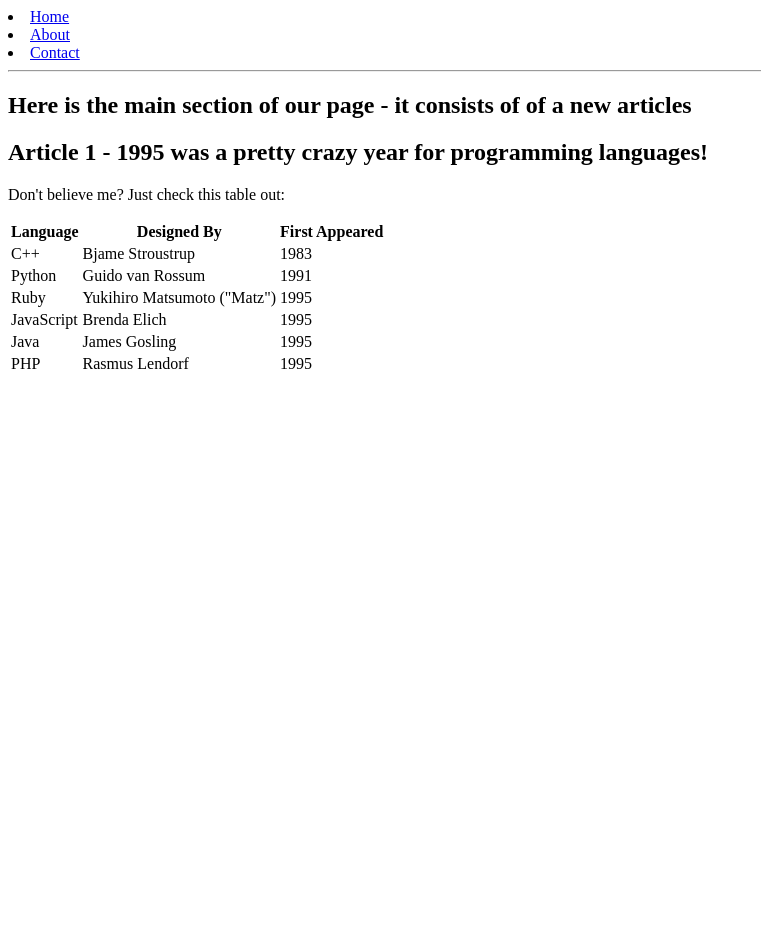
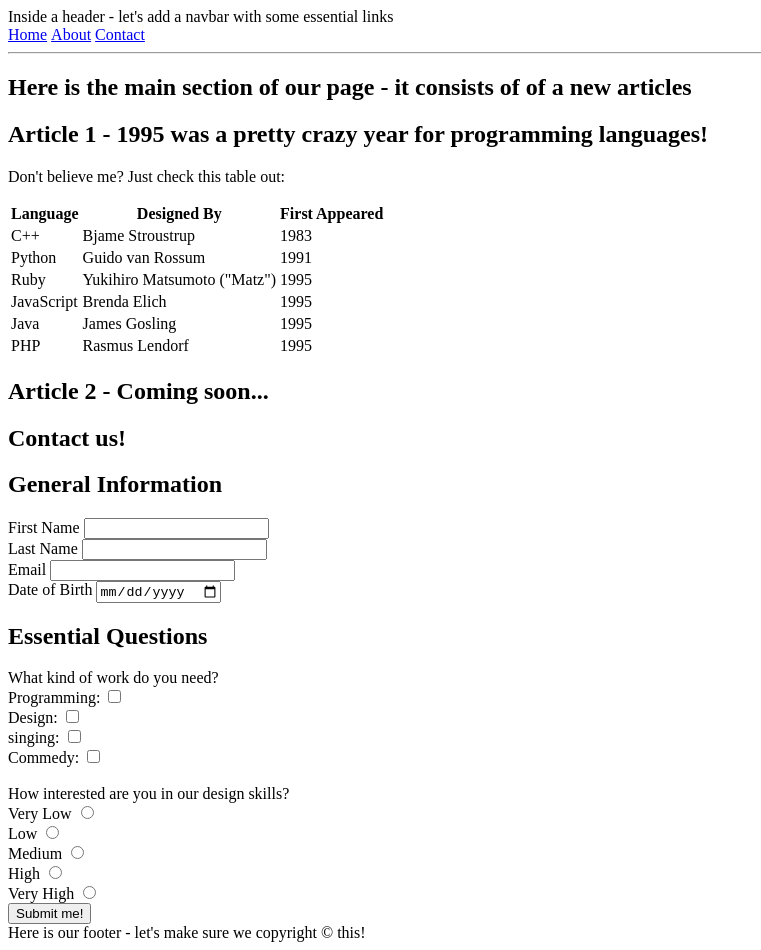
Before and after one commit to WILFLEXY/FemCode, a plain HTML site: page SecondAssignment/index.html in a window 1280 px wide. Shown: the whole page, without its empty margins (0-761 px from the left). Before the commit the page ends 800 px from the top, so only its background shows below. Drawn offline with Linux system fonts and the light colour scheme.

Commit message:
added more document to index.html

```diff
--- a/SecondAssignment/index.html
+++ b/SecondAssignment/index.html
@@ -7,17 +7,19 @@
     <title>Programming Language Evolution Trend</title>
 </head>
 <body>
-   <header>
+    <label>Inside a header - let's add a navbar with some essential links</label>
+    <header>
        <nav>
-           <li><a href="#">Home</a></li>
-           <li><a href="#">About</a></li>
-           <li><a href="#">Contact</a></li>
+           <li style="display: inline;"><a href="#">Home</a></li>
+           <li style="display: inline;"><a href="#">About</a></li>
+           <li style="display: inline;"><a href="#">Contact</a></li>
        </nav>
    </header>
    <hr>
    <main>
        <h2>Here is the main section of our page - it consists of of a new articles</h2>
-       <h2>Article 1 - 1995 was a pretty crazy year for programming languages!</h2>
+       <article>
+           <h2>Article 1 - 1995 was a pretty crazy year for programming languages!</h2>
        <p>Don't believe me? Just check this table out:</p>
        <table>
            <thead>
@@ -60,6 +62,45 @@
             </tr>
            <tbody>
        </table>
+    </article>
+    <article>
+        <h2>Article 2 - Coming soon...</h2>
+        <h2>Contact us!</h2>
+        <form action="#">
+            <h2>General Information</h2>
+            <label for="firstname">First Name</label>
+            <input type="text" id="firstname"> <br>
+            <label for="lastname">Last Name</label>
+            <input type="text" id="lastname"><br>
+            <label for="email">Email</label>
+            <input type="email" id="email"><br>
+            <label for="birthdate">Date of Birth</label>
+            <input type="date" id="birthdate"><br>
+            <h2>Essential Questions</h2>
+            <label> What kind of work do you need?</label><br>
+            <label for="programming">Programming:</label>
+            <input type="checkbox" name="preferred_job" value="Programming" id="programming"><br>
+            <label for="design">Design:</label>
+            <input type="checkbox" name="preferred_job" value="Design" id="design"><br>
+            <label for="singing">singing:</label>
+            <input type="checkbox" name="preferred_job" value="Singing" id="singing"><br>
+            <label for="commedy">Commedy:</label>
+            <input type="checkbox" name="preferred_job" value="Commedy" id="commedy"><br><br>
+            <label>How interested are you in our design skills?</label><br>
+            <label for="very_low">Very Low</label>
+            <input type="radio" name="interest_level" id="very_low"><br>
+            <label for="low">Low</label>
+            <input type="radio" name="interest_level" id="low"><br>
+            <label for="medium">Medium</label>
+            <input type="radio" name="interest_level" id="medium"><br>
+            <label for="high">High</label>
+            <input type="radio" name="interest_level" id="high"><br>
+            <label for="very_high">Very High</label>
+            <input type="radio" name="interest_level" id="very_high"><br>
+            <input type="submit" value="Submit me!" id="submit">
+        </form>
+    </article>
    </main>
+   <footer>Here is our footer - let's make sure we copyright &copy; this!</footer>
 </body>
 </html>
```
